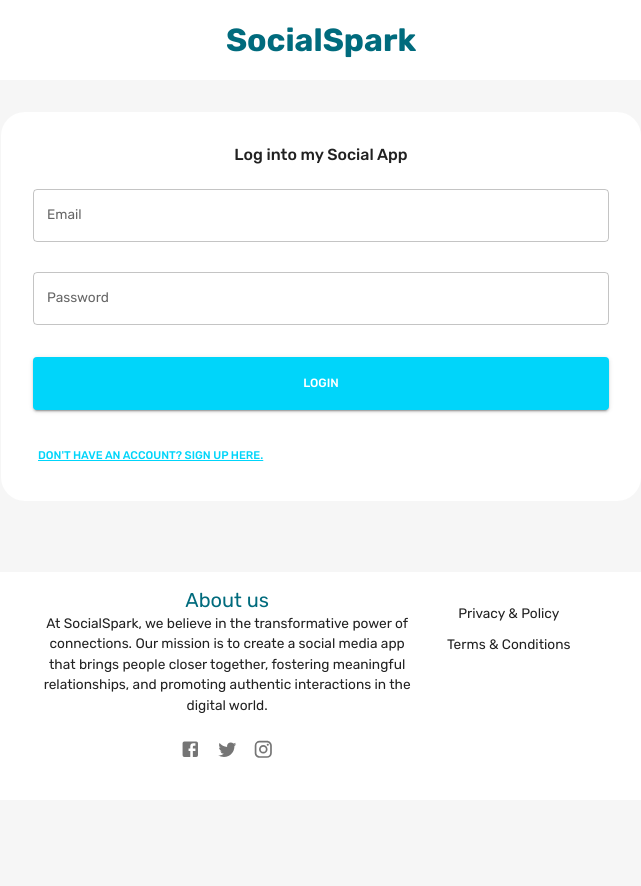
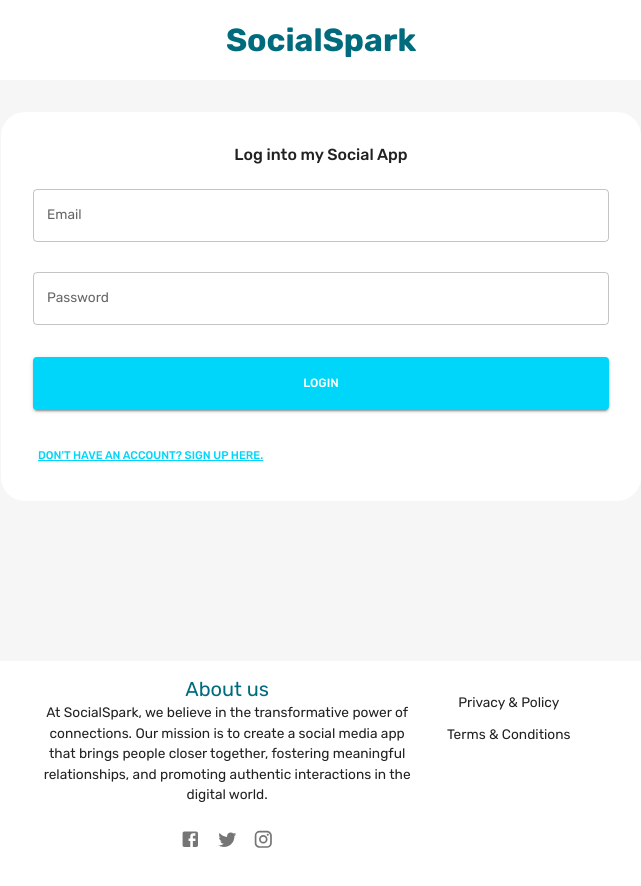
Before and after one commit to R-Villar/project-SA, a React (Vite) app in the folder client/: page / in a window 1280 px wide. Shown: the top 886 px of the page, without its empty margins (319-960 px from the left). Before the commit the page ends 800 px from the top, so only its background shows below. Built offline with nearby package versions, Linux system fonts and the light colour scheme.

Commit message:
positioning footer.

```diff
--- a/client/src/components/Footer.jsx
+++ b/client/src/components/Footer.jsx
@@ -1,13 +1,11 @@
-import { Grid, List, ListItemText, Typography, useTheme, useMediaQuery, Box, Icon } from "@mui/material";
+import { Grid, List, ListItemText, Typography, useTheme, Box } from "@mui/material";
 import FacebookIcon from "@mui/icons-material/Facebook";
 import TwitterIcon from "@mui/icons-material/Twitter";
 import InstagramIcon from "@mui/icons-material/Instagram";
 import IconButton from "@mui/material/IconButton";
-import Stack from "@mui/material/Stack";
 
 export const Footer = () => {
 	const theme = useTheme();
-	const isNonMobileScreens = useMediaQuery("(min-width: 1000px)");
 
 	return (
 		<Box
@@ -15,7 +13,8 @@ export const Footer = () => {
 			backgroundColor={theme.palette.background.alt}
 			p='1rem 6%'
 			textAlign='center'
-			sx={{ bottom: 0, position: "absolute", width: "100%" }}
+      mt={20}
+			sx={{ bottom: 0, position: "relative", width: "100%" }}
 		>
 			<Grid container justifyContent='center'>
 				<Grid item md={4} lg={4}>
--- a/client/src/scenes/loginPage/index.jsx
+++ b/client/src/scenes/loginPage/index.jsx
@@ -7,8 +7,14 @@ export const LoginPage = () => {
 	const isNonMobileScreens = useMediaQuery("(min-width: 1000px)");
 
 	return (
+		<div>
 			<Box>
-			<Box width='100%' backgroundColor={theme.palette.background.alt} p='1rem 6%' textAlign='center'>
+				<Box
+					width='100%'
+					backgroundColor={theme.palette.background.alt}
+					p='1rem 6%'
+					textAlign='center'
+				>
 					<Typography fontWeight='bold' fontSize='32px' color='primary.dark'>
 						SocialSpark
 					</Typography>
@@ -25,7 +31,10 @@ export const LoginPage = () => {
 					</Typography>
 					<Form />
 				</Box>
+			</Box>
+			<Box>
 				<Footer />
 			</Box>
+		</div>
 	);
 };
```
Lines whose indentation alone changed are shown as unchanged.
